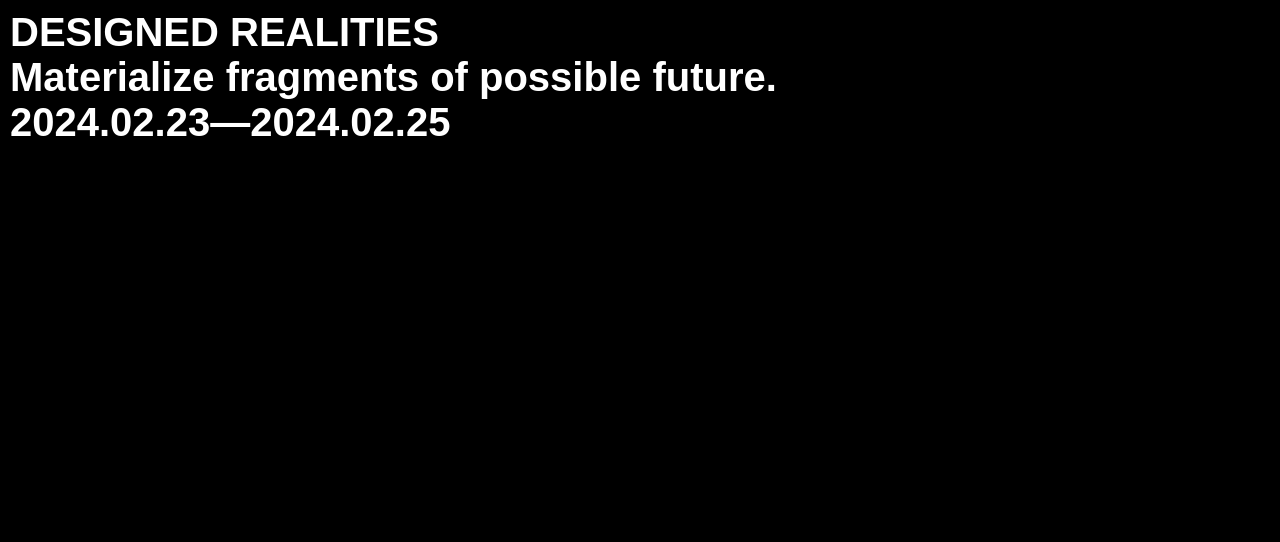
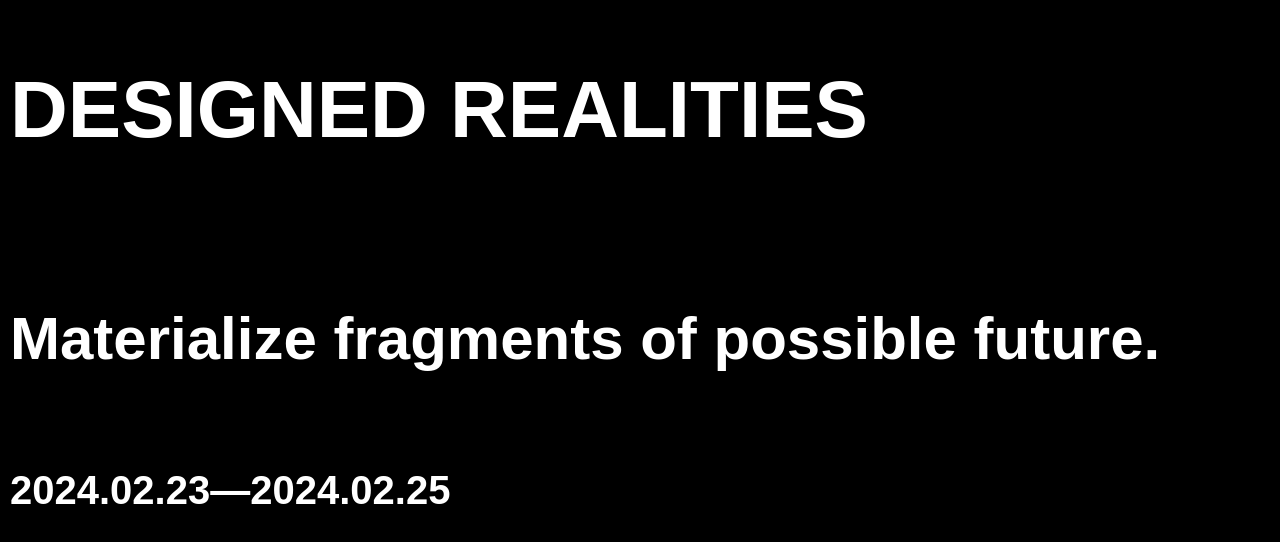
Before and after one commit to Designed-Realities/Exhibition, a website: page index.html in a window 1280 px wide. Drawn offline with nearby package versions, Linux system fonts and the light colour scheme; no server answers; a web font is replaced by a local one.

Commit message:
Update index.html

```diff
--- a/index.html
+++ b/index.html
@@ -10,16 +10,7 @@
     		<link href="https://fonts.cdnfonts.com/css/futura-std-4" rel="stylesheet">
     		<link rel="shortcut icon" href="https://raw.githubusercontent.com/Designed-Realities/Exhibition/main/icon.png" />
 		<link type="text/css" rel="stylesheet" href="main.css">
-	</head>
-	<body>
-		<div id="info">
-			<a href="https://designed-realities.github.io/Exhibition/" target="_blank" rel="noopener">DESIGNED REALITIES</a>
-			<br>
-			Materialize fragments of possible future.
-			<br>
-			2024.02.23—2024.02.25
-			</div>
-		<script type="importmap">
+        <script type="importmap">
 			{
 				"imports": {
 					"three": "https://unpkg.com/three@0.155.0/build/three.module.js",
@@ -27,6 +18,18 @@
 				}
 			}
 		</script>
-		<script type="module" src="main.js" defer></script>
+        <script type="module" src="main.js" defer></script>
+	</head>
+	<body>
+		<body style="overflow: hidden"></body>
+		<header>
+			<div id="info">
+				<h1>DESIGNED REALITIES</h1>
+				<br>
+				<h2>Materialize fragments of possible future.</h2>
+				<br>
+				<a>2024.02.23—2024.02.25</a>
+			</div>
+		</header>
 	</body>
 </html>
```
